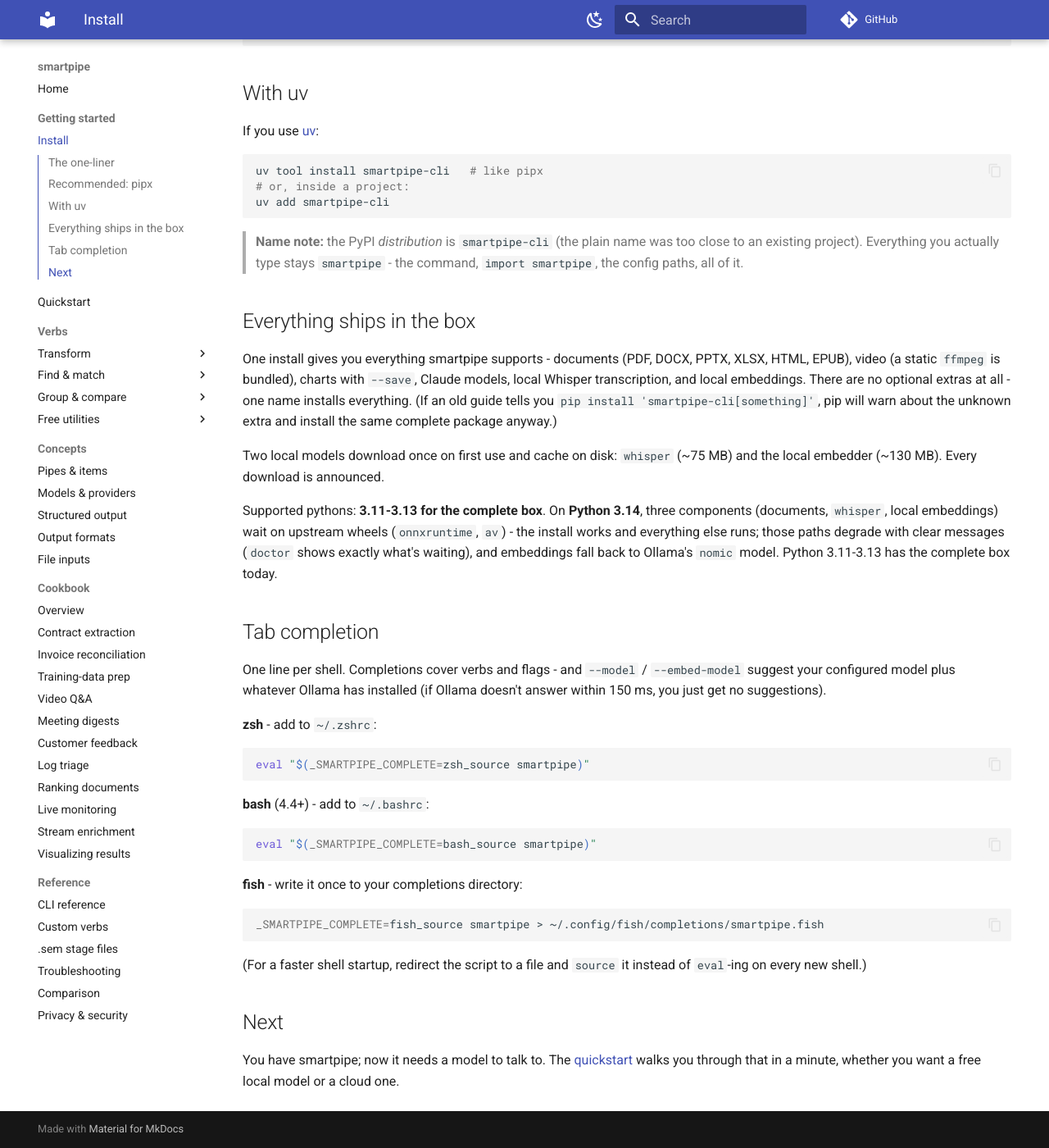
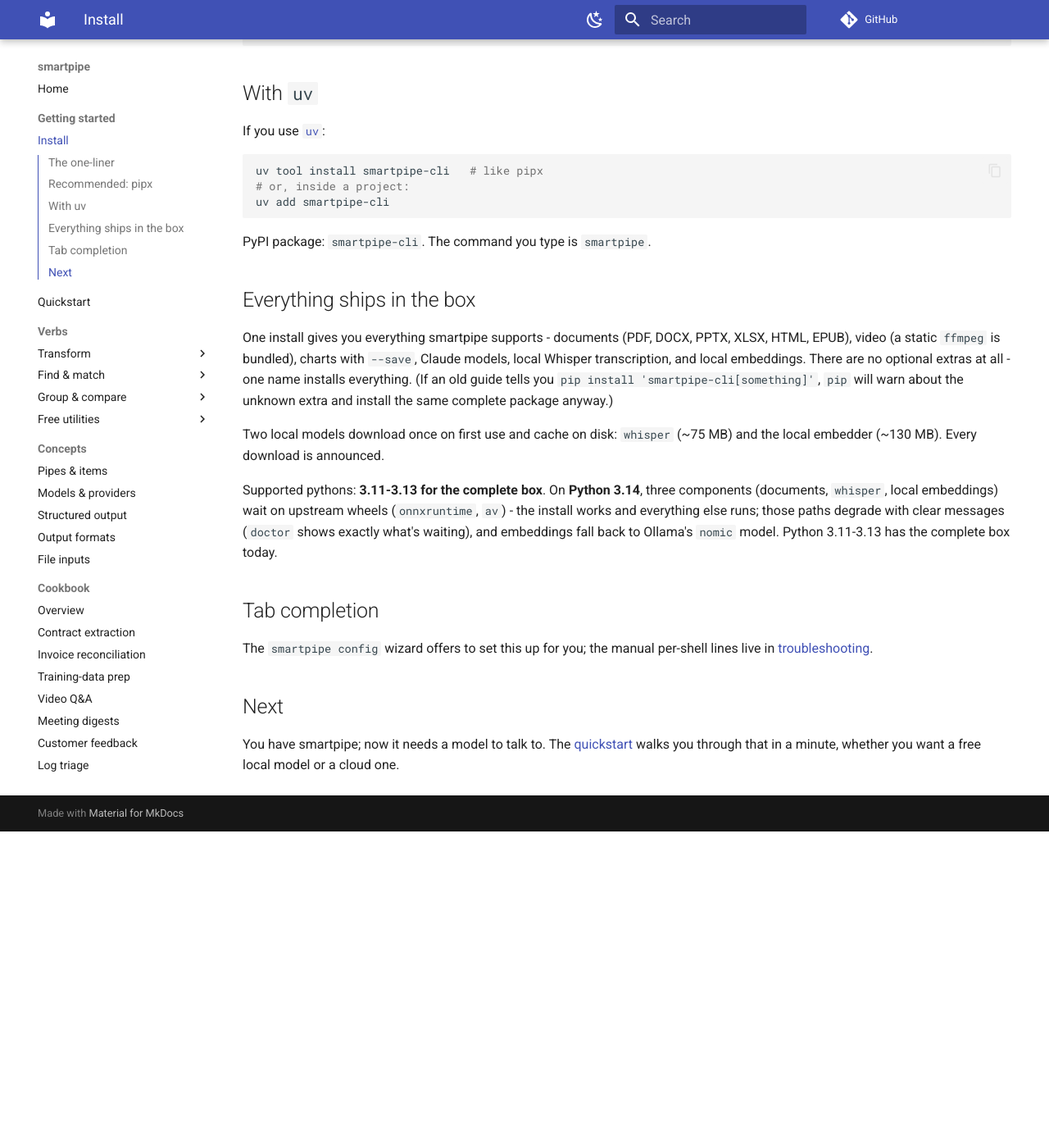
Before and after one commit to prabal-rje/smartpipe, an MkDocs documentation site: the page built from docs/install.md, in a window 1280 px wide and 1400 px high, scrolled down 621 px. Shown: the whole window at 82% size. Built offline with MkDocs 1.6.1 and Material for MkDocs 9.7.7, drawn with Linux system fonts in a browser that asks for light colours; comment, search, counter and statistics services are not loaded; after the commit the page ends 1635 px from its top, so only the background shows below that; some of the changed text lies outside the part shown.

Commit message:
docs: wording pass — name-note gone, tool names in code font, completions moved
install.md loses the PyPI name-note justification paragraph (one plain line
remains: the package is smartpipe-cli, the command is smartpipe); every bare
uv/pip/pipx mention in install/quickstart/troubleshooting now wears code
font (headings and link texts included); quickstart's parenthetical
'(Details and alternatives …)' becomes a human sentence with a real link;
the manual tab-completion instructions move to troubleshooting.md — the
wizard offers the install now, so install.md keeps a one-line pointer.
Zero em dashes across docs/ (owner directive re-confirmed); make docs-check
green.

````diff
--- a/docs/install.md
+++ b/docs/install.md
@@ -16,19 +16,19 @@
 # → smartpipe 1.1.0
 ```
 
-## Recommended: pipx
+## Recommended: `pipx`
 
 If you want smartpipe available everywhere without adding it to any project's
-dependencies, use [pipx](https://pipx.pypa.io) - it installs command-line tools
+dependencies, use [`pipx`](https://pipx.pypa.io) - it installs command-line tools
 into isolated environments:
 
 ```bash
 pipx install smartpipe-cli
 ```
 
-## With uv
+## With `uv`
 
-If you use [uv](https://docs.astral.sh/uv):
+If you use [`uv`](https://docs.astral.sh/uv):
 
 ```bash
 uv tool install smartpipe-cli   # like pipx
@@ -36,9 +36,7 @@
 uv add smartpipe-cli
 ```
 
-> **Name note:** the PyPI *distribution* is `smartpipe-cli` (the plain name
-> was too close to an existing project). Everything you actually type stays
-> `smartpipe` - the command, `import smartpipe`, the config paths, all of it.
+PyPI package: `smartpipe-cli`. The command you type is `smartpipe`.
 
 ## Everything ships in the box
 
@@ -46,7 +44,7 @@
 PPTX, XLSX, HTML, EPUB), video (a static `ffmpeg` is bundled), charts with
 `--save`, Claude models, local Whisper transcription, and local embeddings.
 There are no optional extras at all - one name installs everything. (If an
-old guide tells you `pip install 'smartpipe-cli[something]'`, pip will warn
+old guide tells you `pip install 'smartpipe-cli[something]'`, `pip` will warn
 about the unknown extra and install the same complete package anyway.)
 
 Two local models download once on first use and cache on disk: `whisper`
@@ -60,30 +58,8 @@
 
 ## Tab completion
 
-One line per shell. Completions cover verbs and flags - and `--model` /
-`--embed-model` suggest your configured model plus whatever Ollama has installed
-(if Ollama doesn't answer within 150 ms, you just get no suggestions).
-
-**zsh** - add to `~/.zshrc`:
-
-```bash
-eval "$(_SMARTPIPE_COMPLETE=zsh_source smartpipe)"
-```
-
-**bash** (4.4+) - add to `~/.bashrc`:
-
-```bash
-eval "$(_SMARTPIPE_COMPLETE=bash_source smartpipe)"
-```
-
-**fish** - write it once to your completions directory:
-
-```bash
-_SMARTPIPE_COMPLETE=fish_source smartpipe > ~/.config/fish/completions/smartpipe.fish
-```
-
-(For a faster shell startup, redirect the script to a file and `source` it
-instead of `eval`-ing on every new shell.)
+The `smartpipe config` wizard offers to set this up for you; the manual
+per-shell lines live in [troubleshooting](troubleshooting.md#installing-tab-completion-by-hand).
 
 ## Next
 
````
Also changed, not shown: docs/quickstart.md (+1 -1 lines), docs/troubleshooting.md (+30 -0 lines).
